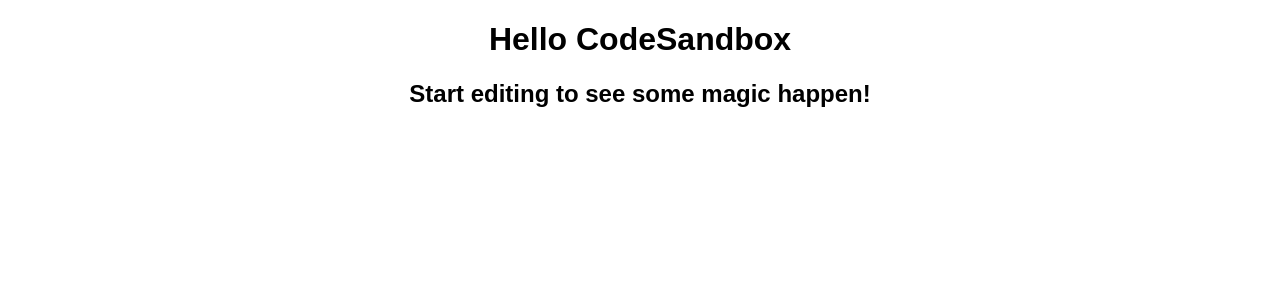
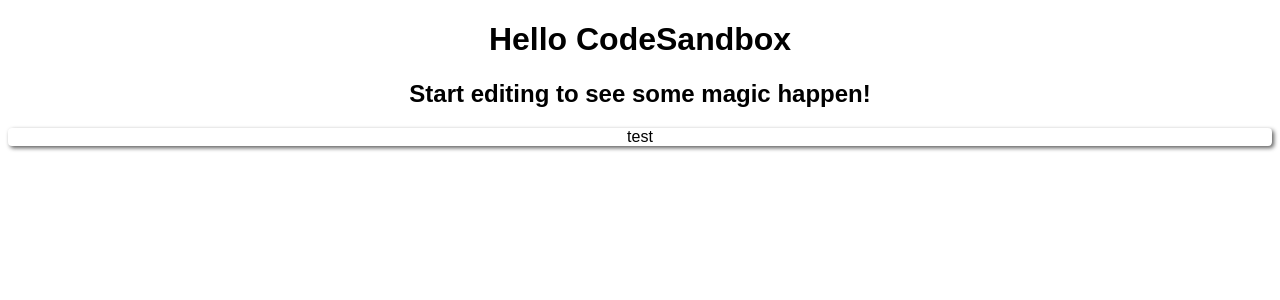
Before and after one commit to hiroharu8864/react-zero-app, a React (Create React App) app: page / in a window 1280 px wide. Shown: the top 300 px of the page. Built offline with nearby package versions, Linux system fonts and the light colour scheme.

Commit message:
コンポーネントCard追加

```diff
--- a/src/App.tsx
+++ b/src/App.tsx
@@ -1,10 +1,12 @@
 import "./styles.css";
+import { Card } from "../src/components/atoms/card/Card";
 
 export default function App() {
   return (
     <div className="App">
       <h1>Hello CodeSandbox</h1>
       <h2>Start editing to see some magic happen!</h2>
+      <Card>test</Card>
     </div>
   );
 }
--- /dev/null
+++ b/src/components/atoms/card/Card.tsx
@@ -0,0 +1,20 @@
+import { FC, memo, ReactNode } from "react";
+import styled from "styled-components";
+
+type Props = {
+  children: ReactNode;
+};
+
+const SCard = styled.div`
+  border-radius: 4px;
+  box-shadow: 2px 2px 4px rgb(93, 93, 93);
+`;
+
+export const Card: FC<Props> = memo((Props) => {
+  const { children } = Props;
+  return (
+    <>
+      <SCard>{children}</SCard>
+    </>
+  );
+});
```
